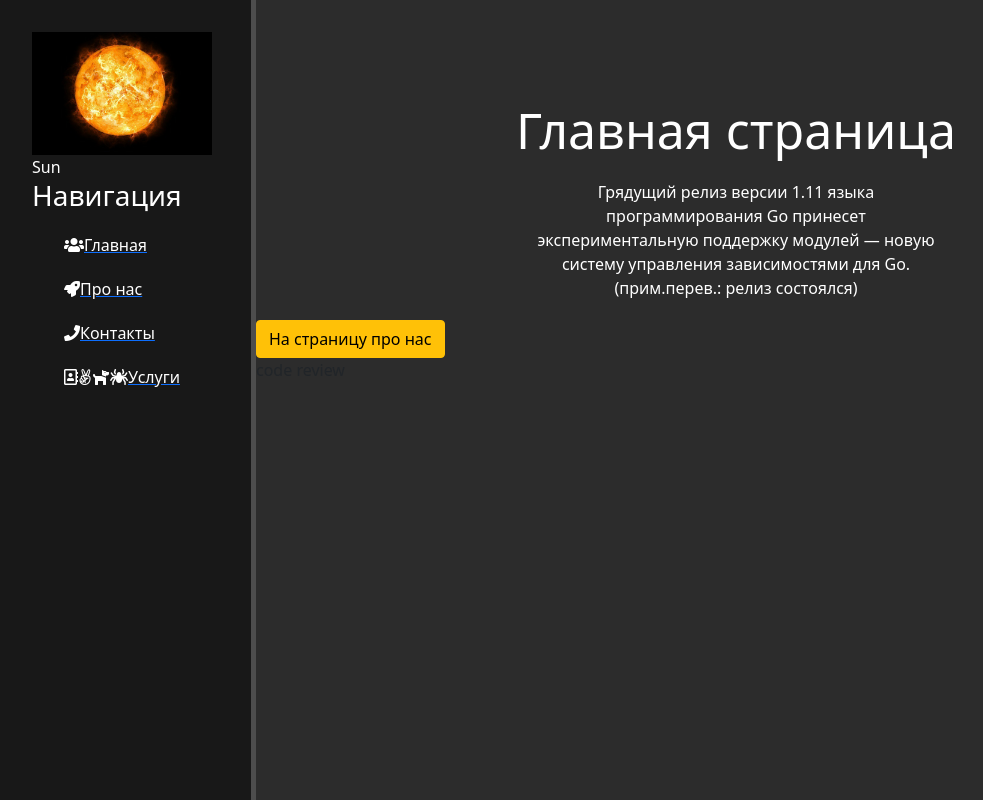
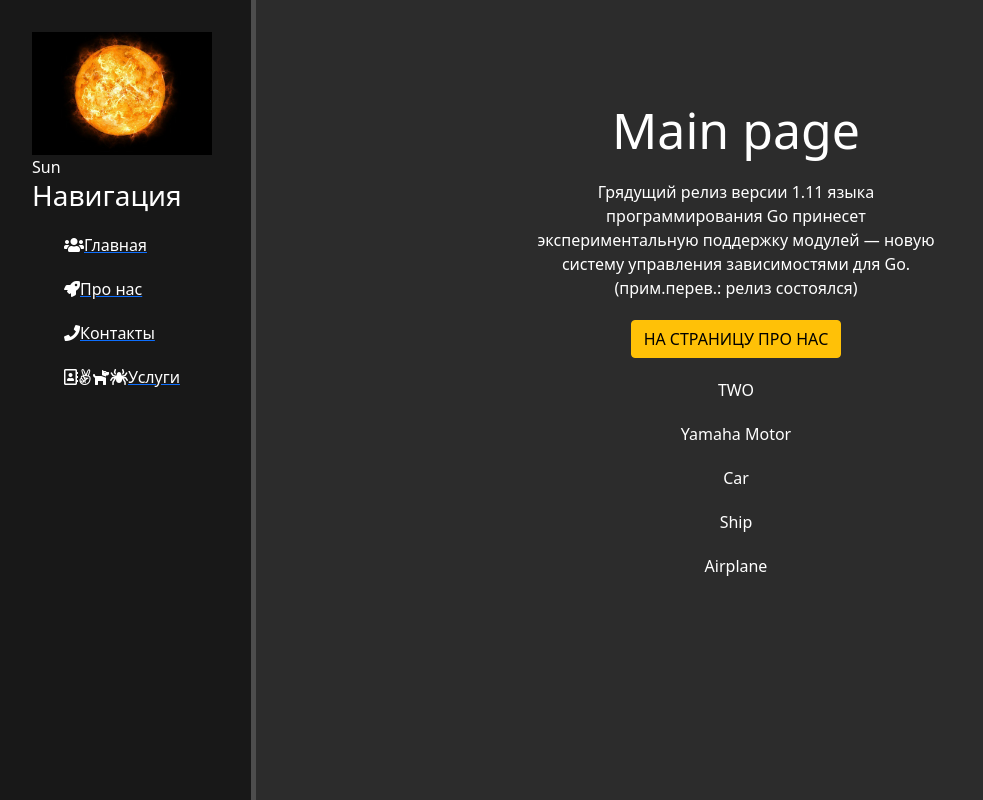
Before and after one commit to Zakharov-A/Sun, a Django app: page / in a window 1280 px wide. Shown: the whole page, without its empty margins (0-983 px from the left). Run offline with Django 4.2, Linux system fonts and the light colour scheme; some libraries are stand-ins or nearby versions.

Commit message:
Py_Django_Sun_L_6

```diff
--- a/Sun/main/templates/main/about.html
+++ b/Sun/main/templates/main/about.html
@@ -6,7 +6,8 @@
     <div class="features">
         <h1>Про нас!</h1>
         <p>Переменные предназначены для хранения данных. Название переменной в Python должно начинаться с алфавитного символа или со знака подчеркивания и может содержать алфавитно-цифровые символы и знак подчеркивания. И кроме того, название переменной не должно совпадать с названием ключевых слов языка Python.</p>
+        <button class="btn btn-danger">Нажми для перехода</button>
     </div>
-    <button class="btn btn-danger">Нажми для перехода</button>
+
 
 {% endblock %}
--- a/Sun/main/templates/main/contacts.html
+++ b/Sun/main/templates/main/contacts.html
@@ -6,7 +6,8 @@
     <div class="features">
         <h1>Our contacts</h1>
         <p>We are open to the whole world! We are for peace and against war!</p>
+        <button class="btn btn-danger">Нажми для перехода</button>
     </div>
-    <button class="btn btn-danger">Нажми для перехода</button>
+
 
 {% endblock %}
--- a/Sun/main/templates/main/index.html
+++ b/Sun/main/templates/main/index.html
@@ -1,15 +1,28 @@
 {% extends 'main/layout.html' %}
 
-{% block title %}<h1>Hello</h1>{% endblock %}
+{% block title %}{{ title }}{% endblock %}
 
 {% block content %}
     <div class="features">
-        <h1>Главная страница</h1>
+        <h1>{{ title }}</h1>
         <p>Грядущий релиз версии 1.11 языка программирования
             Go принесет экспериментальную поддержку модулей — новую систему управления зависимостями для Go.
             (прим.перев.: релиз состоялся)</p>
+        <button class="btn btn-warning">{% filter upper %}На страницу про нас</button>
+        {% endfilter %}
+        {% for el in values %}
+            {% if el == 'Two' %}
+                <p>{{ el|upper }}</p>
+            {% endif %}
+        {% endfor %}
+
+        {{ obj.Ship }}
+
+        {% for el in obj %}
+            <p>{{ el }}</p>
+        {% endfor %}
     </div>
-    <button class="btn btn-warning">На страницу про нас</button>
+
 
     {% include 'main/test.html' %}
 
--- a/Sun/main/views.py
+++ b/Sun/main/views.py
@@ -2,7 +2,16 @@
 
 
 def index(request):
-    return render(request, 'main/index.html')
+    data = {
+        'title': 'Main page',
+        'values': ['One', 'Two', 'Three'],
+        'obj': {
+            'Car': 'BMV',
+            'Ship': 'Yamaha Motor',
+            'Airplane': 'Airbus '
+        }
+    }
+    return render(request, 'main/index.html', data)
 
 
 def about(request):
```
